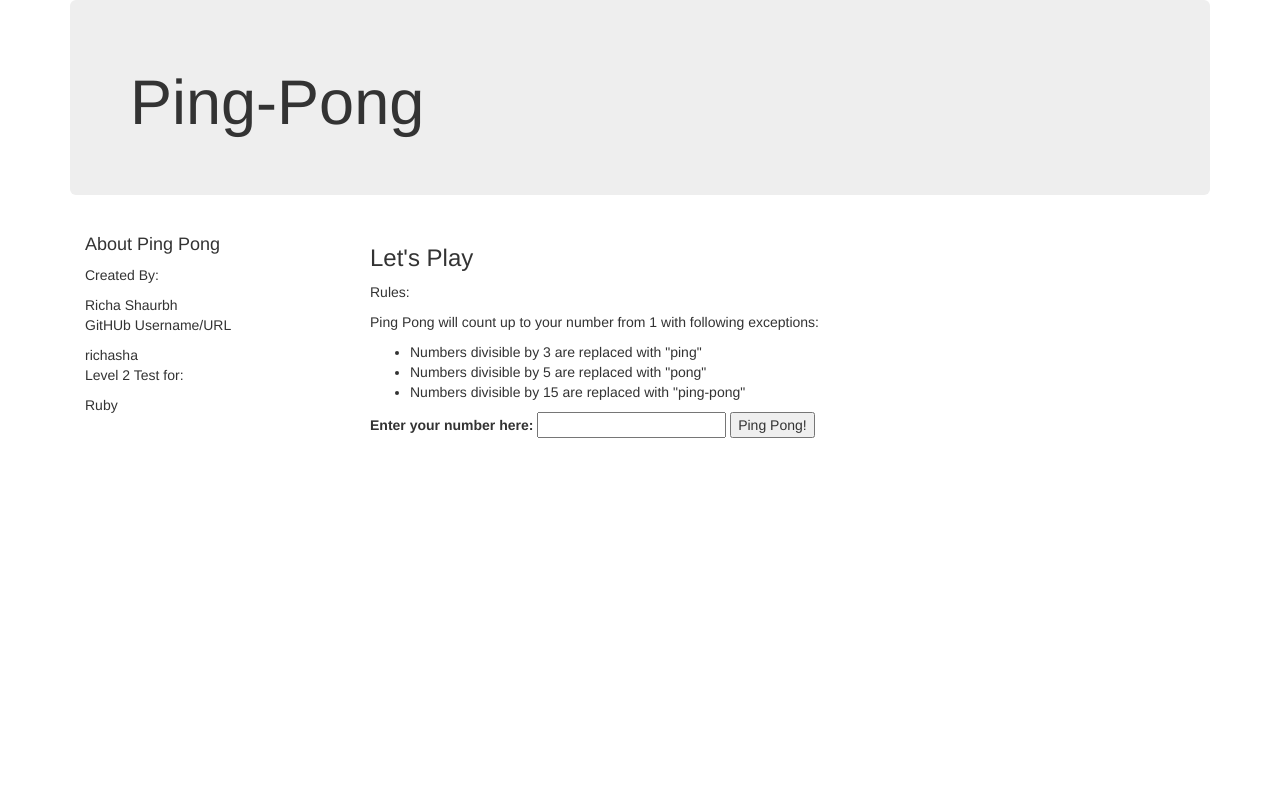
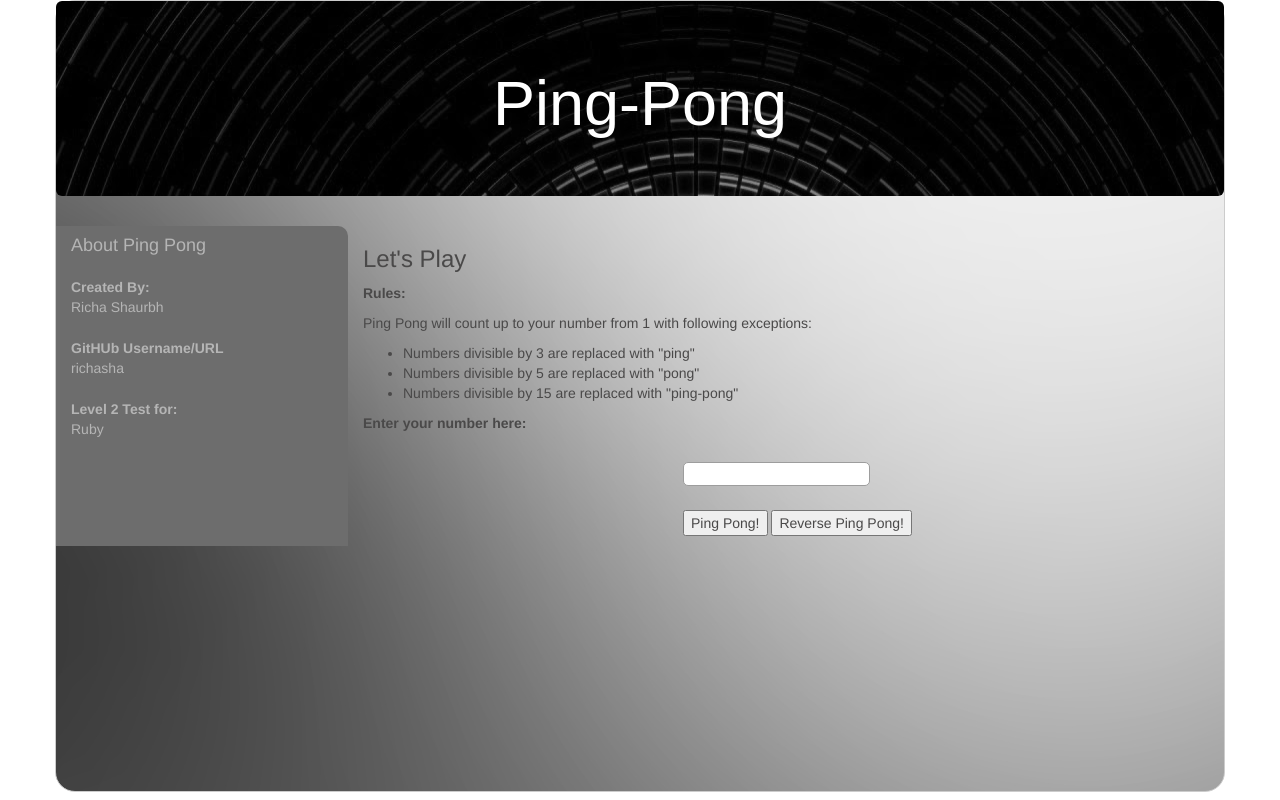
Before and after one commit to richaSha/Ping-Pong, a plain HTML site: page index.html in a window 1280 px wide. Both pictures are taken after a click on the input "Ping Pong!". Drawn offline with nearby package versions, Linux system fonts and the light colour scheme.

Commit message:
Updated style sheet,index.html,useerInterface.js file for fixing UI issue

```diff
--- a/css/style.css
+++ b/css/style.css
@@ -0,0 +1,48 @@
+.main {
+	padding: 0 !important;
+	border: 1px solid #ccc;
+	border-radius: 2rem;
+	height: 99vh;
+	background: #e2e0e0;
+	color: #4a4949;
+	position: relative;
+	background-image: url(../img/wallpaper.jpg);
+}
+.banner{
+	width: 100%;
+	background-image: url(../img/banner2.jpg);
+	background-blend-mode: luminosity;
+	color: #fff !important;
+	text-align: center;
+	font-family: sans-serif;
+}
+.content {
+	overflow: auto;
+
+}
+.info {
+	background: #6d6d6d;
+	border-radius: 0 1rem 0 0;
+	color: #b5b5b5;
+	height: 100%;
+}
+.info p {
+	margin: 2.1rem 0 0 !important;
+	font-weight: bold;
+}
+.info span {
+	margin-bottom: 1rem;
+}
+.userInput{
+	border: 1px solid #9d9d9d;
+	border-radius: 0.5rem;
+	display: block;
+	margin: 3vh 0 0 40vh;
+}
+.buttons{
+	display: block;
+	margin: 3vh 0 0 40vh;
+}
+.pingPongResult li {
+	color:#1b1b1b
+}
--- a/index.html
+++ b/index.html
@@ -10,13 +10,13 @@
 	<script type="text/javascript" src='js/userInterfaceLogic.js'></script>
 </head>
 <body>
-	<div class="container">
-		<div class="jumbotron">
+	<div class="container main">
+		<div class="jumbotron banner">
 			<h1>Ping-Pong</h1>
 		</div>
 		<div class="content">
 			<div class="info col-sm-3">
-				<h4>About Ping Pong</h4>
+				<h4 class="infoTitle">About Ping Pong</h4>
 				<p>Created By:</p>
 				<span>Richa Shaurbh</span>
 				<p>GitHUb Username/URL</p>
@@ -26,7 +26,7 @@
 			</div>
 			<div class="mainConent col-sm-9">
 				<h3>Let's Play</h3>
-				<p>Rules:</p>
+				<p><b>Rules:</b></p>
 				<p>Ping Pong will count up to your number from 1 with following exceptions:</p>
 				<ul>
 					<li>Numbers divisible by 3 are replaced with "ping"</li>
@@ -34,8 +34,11 @@
 					<li>Numbers divisible by 15 are replaced with "ping-pong"</li>
 				</ul>
 				<label>Enter your number here:</label>
-				<input type="text" name="userInput">
-				<input type="submit" class="pingPong" value="Ping Pong!">
+				<input type="text" name="userInput" class="userInput">
+				<div class="buttons">
+					<input type="submit" class="pingPong" value="Ping Pong!">
+					<input type="submit" class="reversePingPong" value="Reverse Ping Pong!">
+				</div>
 				<div class="pingPongResult">
 					<ul></ul>
 				</div>
--- a/js/userInterfaceLogic.js
+++ b/js/userInterfaceLogic.js
@@ -1,4 +1,5 @@
 $(document).ready(function() {
+	 $(".content").css("height", ($(".container").height()-$(".banner").outerHeight(true)));
 	/*
 		pingPongResultUI will call
 		pingPongNumbersList, reversePingPongList
@@ -6,46 +7,57 @@ $(document).ready(function() {
 		result list
 	*/
 	var pingPongResultUI = function(pingPongNumber, resultList, reverse){
+		var pingPongList = [];
 		if(!isNaN(pingPongNumber)){
 			if(!reverse){
-				pinPongList = pingPongNumbersList(pingPongNumber);
+				pingPongList = pingPongNumbersList(pingPongNumber);
 			}else{
-				pinPongList = reversePingPongList(pingPongNumber);
+				pingPongList = reversePingPongList(pingPongNumber);
 			}
-			for(num in pinPongList){
-				resultList.append(`<li> ${pinPongList[num]} </li>`)
+			for(num in pingPongList){
+				resultList.append(`<li> ${pingPongList[num]} </li>`)
 			}
+			$(".info").css("height", ($(".mainConent").height()));
 		}else {
-			alert('warning');
+			alert('Please enter only numbers');
+			$('input:text').val("");
+		}
+	}
+
+	/*
+		Its taking data from user input and calling
+		pingPongResultUI with
+		user input and reverse value
+	*/
+	var getAndSetPingPongList = function(reverse){
+		var pingPongNumber = $('input:text').val();
+		var resultList = $('.pingPongResult ul');
+		$('.pingPongResult ul li').remove();
+		if(reverse){
+			pingPongResultUI(pingPongNumber, resultList,true);
+		}else {
+			pingPongResultUI(pingPongNumber, resultList,false);
 		}
 	}
 
 	/*
 		on click ping pong button calling
-		pingPongResultUI with
-		user input and reverse true
+		getAndSetPingPongList with
+		reverse false
 	*/
 	$('input.pingPong').click(function(event) {
 		event.preventDefault();
-		var pinPongList = [];
-		var pingPongNumber = $('input:text').val();
-		var resultList = $('.pingPongResult ul');
-		$('.pingPongResult ul li').remove();
-		pingPongResultUI(pingPongNumber, resultList,false);
+		getAndSetPingPongList(false);
 	})
 
 	/*
-		on click ping pong reverse button calling
-		pingPongResultUI with
-		user input and reverse true
+		on click ping pong button calling
+		getAndSetPingPongList with
+		reverse true
 	*/
 	$('input.reversePingPong').click(function(event) {
 		event.preventDefault();
-		var pinPongList = [];
-		var pingPongNumber = $('input:text').val();
-		var resultList = $('.pingPongResult ul');
-		$('.pingPongResult ul li').remove();
-		pingPongResultUI(pingPongNumber, resultList,true);
+		getAndSetPingPongList(true);
 	})
 
 	/*
```
